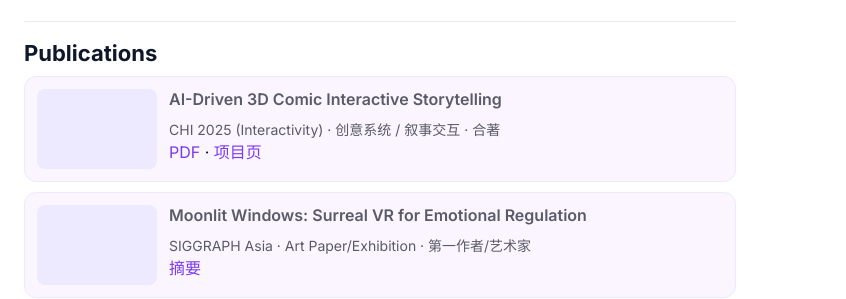
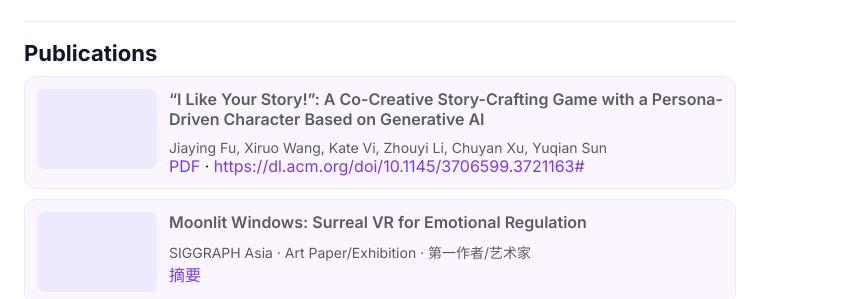
Before and after one commit to xiruoplay/xiruoplay, a plain HTML site: page index.html in a window 1280 px wide. Shown: the part 318-617 px from the top of the page, 434-1280 px from the left. Drawn offline with Linux system fonts and the light colour scheme.

Commit message:
Update index.html

```diff
--- a/index.html
+++ b/index.html
@@ -102,10 +102,10 @@
             <div class="pub-grid">
               <div class="thumb" aria-hidden="true"></div>
               <div>
-                <div class="title">AI-Driven 3D Comic Interactive Storytelling</div>
-                <div class="sub">CHI 2025 (Interactivity) · 创意系统 / 叙事交互 · 合著</div>
+                <div class="title">“I Like Your Story!”: A Co-Creative Story-Crafting Game with a Persona-Driven Character Based on Generative AI </div>
+                <div class="sub">Jiaying Fu, Xiruo Wang, Kate Vi, Zhouyi Li, Chuyan Xu, Yuqian Sun</div>
                 <div>
-                  <a href="#">PDF</a> · <a href="#">项目页</a>
+                  <a href="#">PDF</a> · <a href="#">https://dl.acm.org/doi/10.1145/3706599.3721163#</a>
                 </div>
               </div>
             </div>
```
